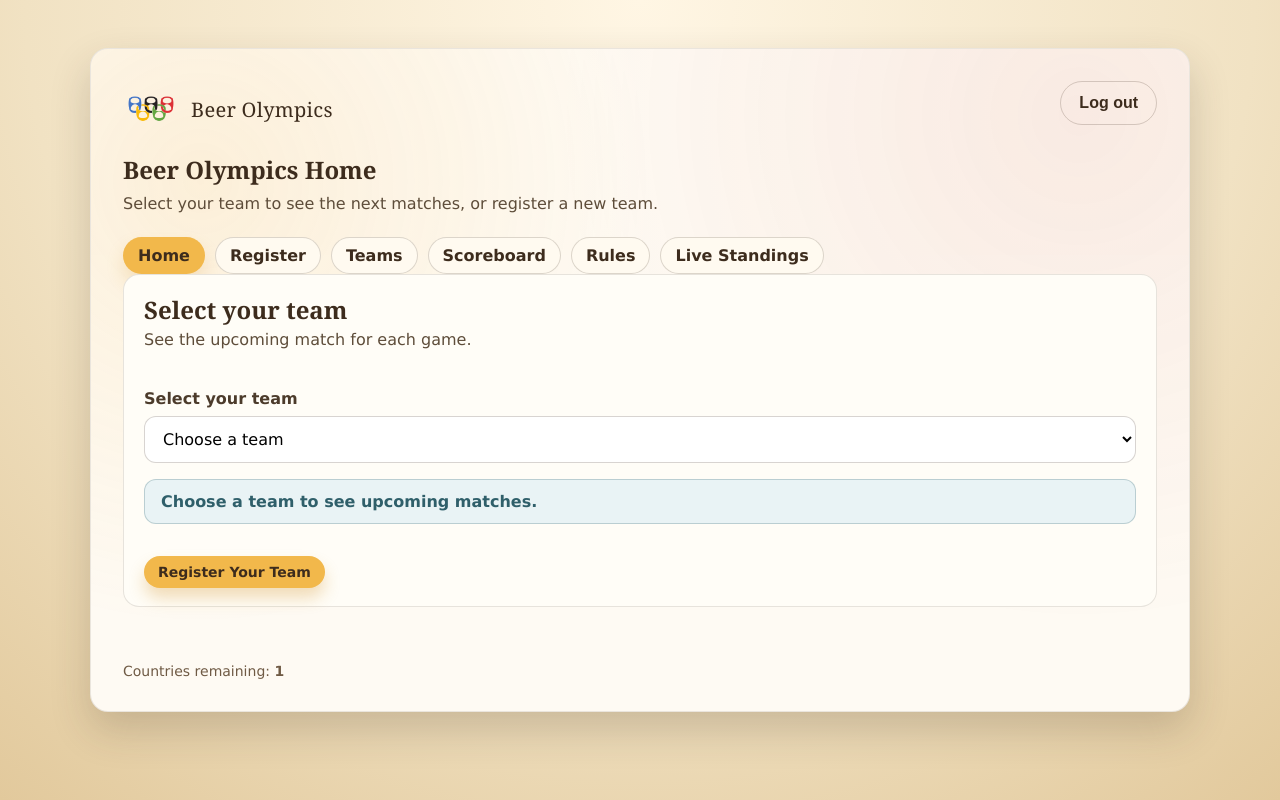
After one commit to kris-hamade/beer_olympics, a Node server app: template views/home.ejs in a window 1280 px wide. The commit adds this page. Run offline with Node 20, Linux system fonts and the light colour scheme; the template is opened without the code that fills it: most values are stand-ins (such as "Sample title", 1, 10 or a date in 2020); some libraries are stand-ins or nearby versions.

Commit message:
Last Tweaks!!!!!!!

```diff
--- a/public/styles.css
+++ b/public/styles.css
@@ -516,6 +516,11 @@ textarea {
   gap: 16px;
 }
 
+.home-panel {
+  display: grid;
+  gap: 16px;
+}
+
 .next-matches {
   border: 1px solid rgba(61, 44, 29, 0.12);
   border-radius: 16px;
@@ -574,6 +579,10 @@ textarea {
   display: grid;
   gap: 24px;
   grid-template-columns: minmax(220px, 1fr) minmax(320px, 2fr);
+}
+
+.register-layout-single {
+  grid-template-columns: 1fr;
 }
 
 .side-panel {
@@ -1004,6 +1013,10 @@ button:disabled {
   cursor: pointer;
   box-shadow: 0 10px 16px rgba(210, 145, 40, 0.3);
   transition: transform 0.15s ease, box-shadow 0.15s ease;
+  text-decoration: none;
+  display: inline-flex;
+  align-items: center;
+  justify-content: center;
 }
 
 .btn:hover {
@@ -1015,6 +1028,13 @@ button:disabled {
   background: transparent;
   border: 1px solid rgba(61, 44, 29, 0.2);
   box-shadow: none;
+}
+
+.btn-compact {
+  padding: 8px 14px;
+  font-size: 14px;
+  justify-self: start;
+  width: fit-content;
 }
 
 .alert {
--- a/server.js
+++ b/server.js
@@ -886,7 +886,7 @@ function getAvailableCountries() {
 
 app.get("/", (req, res) => {
   if (req.session.isAuthed) {
-    return res.redirect("/register");
+    return res.redirect("/home");
   }
   return res.render("login", {
     title: "Beer Olympics Access",
@@ -903,7 +903,7 @@ app.post("/login", loginLimiter, requireCsrf, (req, res) => {
   }
 
   req.session.isAuthed = true;
-  return res.redirect("/register");
+  return res.redirect("/home");
 });
 
 app.post("/logout", requireAuth, requireCsrf, (req, res) => {
@@ -927,6 +927,17 @@ app.get("/register", requireAuth, (req, res) => {
       country_code: ""
     },
     remainingCount: availableCountries.length
+  });
+});
+
+app.get("/home", requireAuth, (req, res) => {
+  const teams = getTeams();
+  const remainingCount = getAvailableCountries().length;
+
+  res.render("home", {
+    title: "Beer Olympics Home",
+    teams,
+    remainingCount
   });
 });
 
--- a/views/admin.ejs
+++ b/views/admin.ejs
@@ -21,7 +21,7 @@
             <h1>Admin Portal</h1>
             <p class="subtitle">Update players, swap countries, or remove teams.</p>
             <nav class="page-tabs" aria-label="Main navigation">
-              <a class="page-tab" href="/register">Home</a>
+              <a class="page-tab" href="/home">Home</a>
               <a class="page-tab is-active" href="/admin/teams" aria-current="page">Admin</a>
               <a class="page-tab" href="/admin/tournament">Tournament</a>
               <a class="page-tab" href="/live-standings" target="_blank" rel="noopener">Live Standings</a>
--- a/views/admin_tournament.ejs
+++ b/views/admin_tournament.ejs
@@ -21,7 +21,7 @@
             <h1>Tournament Control</h1>
             <p class="subtitle">Create brackets, score matches, and track winners.</p>
             <nav class="page-tabs" aria-label="Main navigation">
-              <a class="page-tab" href="/register">Home</a>
+              <a class="page-tab" href="/home">Home</a>
               <a class="page-tab" href="/admin/teams">Admin</a>
               <a class="page-tab is-active" href="/admin/tournament" aria-current="page">Tournament</a>
               <a class="page-tab" href="/live-standings" target="_blank" rel="noopener">Live Standings</a>
--- /dev/null
+++ b/views/home.ejs
@@ -0,0 +1,152 @@
+<!DOCTYPE html>
+<html lang="en">
+  <head>
+    <meta charset="UTF-8" />
+    <meta name="viewport" content="width=device-width, initial-scale=1.0" />
+    <title><%= title %></title>
+    <link rel="stylesheet" href="/styles.css?v=<%= assetVersion %>" />
+    <link rel="icon" href="/beer_logo_transparent.png" type="image/png" />
+  </head>
+  <body>
+    <main class="page">
+      <section class="card">
+        <div class="card-header">
+          <div>
+            <div class="brand-row">
+              <a class="brand-link" href="/home">
+                <img class="brand-logo" src="/beer_logo_transparent.png" alt="Beer Olympics logo" />
+                <span class="brand-name">Beer Olympics</span>
+              </a>
+            </div>
+            <h1>Beer Olympics Home</h1>
+            <p class="subtitle">Select your team to see the next matches, or register a new team.</p>
+            <nav class="page-tabs" aria-label="Main navigation">
+              <a class="page-tab is-active" href="/home" aria-current="page">Home</a>
+              <a class="page-tab" href="/register">Register</a>
+              <a class="page-tab" href="/teams">Teams</a>
+              <a class="page-tab" href="/scoreboard">Scoreboard</a>
+              <a class="page-tab" href="https://docs.google.com/document/d/1GRYHY5Xf6VdELjG4wUNFJdes9ynC1oeRwbZ3qtt6ugw/edit?tab=t.0" target="_blank" rel="noopener">Rules</a>
+              <a class="page-tab" href="/live-standings" target="_blank" rel="noopener">Live Standings</a>
+            </nav>
+          </div>
+          <form method="post" action="/logout">
+            <input type="hidden" name="_csrf" value="<%= csrfToken %>" />
+            <button type="submit" class="btn btn-ghost">Log out</button>
+          </form>
+        </div>
+
+        <div class="home-panel">
+          <div class="next-matches">
+            <div class="next-matches-header">
+              <h2>Select your team</h2>
+              <p class="subtitle">See the upcoming match for each game.</p>
+            </div>
+            <label class="field">
+              <span>Select your team</span>
+              <select id="teamStatusSelect">
+                <option value="">Choose a team</option>
+                <% teams.forEach(function(team) { %>
+                  <option value="<%= team.id %>"><%= team.team_name %></option>
+                <% }) %>
+              </select>
+            </label>
+            <div id="teamStatusResults" class="next-matches-grid"></div>
+            <a class="btn btn-compact" href="/register">Register Your Team</a>
+          </div>
+
+          <div class="link-row">
+            <span class="remaining">Countries remaining: <strong><%= remainingCount %></strong></span>
+          </div>
+        </div>
+      </section>
+    </main>
+    <script>
+      (function() {
+        const select = document.getElementById("teamStatusSelect");
+        const results = document.getElementById("teamStatusResults");
+        let timerId = null;
+
+        const renderMessage = (message) => {
+          results.innerHTML = `<div class="alert alert-info">${message}</div>`;
+        };
+
+        const renderGameCard = (game) => {
+          const status = game.status;
+          if (status === "scheduled") {
+            return `
+              <div class="next-match-card">
+                <div class="next-match-title">${game.name}</div>
+                <div class="next-match-meta">${game.label}</div>
+                <div class="next-match-opponent">vs ${game.opponent}</div>
+              </div>
+            `;
+          }
+          if (status === "bye") {
+            return `
+              <div class="next-match-card is-bye">
+                <div class="next-match-title">${game.name}</div>
+                <div class="next-match-meta">${game.label}</div>
+                <div class="next-match-opponent">Bye this round</div>
+              </div>
+            `;
+          }
+          if (status === "champion") {
+            return `
+              <div class="next-match-card is-champion">
+                <div class="next-match-title">${game.name}</div>
+                <div class="next-match-meta">${game.label}</div>
+              </div>
+            `;
+          }
+          return `
+            <div class="next-match-card is-waiting">
+              <div class="next-match-title">${game.name}</div>
+              <div class="next-match-meta">${game.label}</div>
+            </div>
+          `;
+        };
+
+        const fetchStatus = async () => {
+          const teamId = select.value;
+          if (!teamId) {
+            renderMessage("Choose a team to see upcoming matches.");
+            return;
+          }
+
+          try {
+            const response = await fetch(`/team-status?teamId=${teamId}`, { cache: "no-store" });
+            const payload = await response.json();
+            if (payload.error) {
+              renderMessage(payload.error);
+              return;
+            }
+            if (payload.status === "no_tournament") {
+              renderMessage("No active tournament yet.");
+              return;
+            }
+            if (!payload.games || payload.games.length === 0) {
+              renderMessage("No games configured yet.");
+              return;
+            }
+            results.innerHTML = payload.games.map(renderGameCard).join("");
+          } catch (error) {
+            renderMessage("Unable to load match updates.");
+          }
+        };
+
+        const startPolling = () => {
+          if (timerId) {
+            clearInterval(timerId);
+          }
+          fetchStatus();
+          timerId = setInterval(fetchStatus, 8000);
+        };
+
+        if (select) {
+          renderMessage("Choose a team to see upcoming matches.");
+          select.addEventListener("change", startPolling);
+        }
+      })();
+    </script>
+  </body>
+</html>
--- a/views/scoreboard.ejs
+++ b/views/scoreboard.ejs
@@ -13,7 +13,7 @@
         <div class="card-header">
           <div>
             <div class="brand-row">
-              <a class="brand-link" href="/register">
+              <a class="brand-link" href="/home">
                 <img class="brand-logo" src="/beer_logo_transparent.png" alt="Beer Olympics logo" />
                 <span class="brand-name">Beer Olympics</span>
               </a>
@@ -21,7 +21,8 @@
             <h1>Scoreboard</h1>
             <p class="subtitle">Track bracket wins and total wins across all games.</p>
             <nav class="page-tabs" aria-label="Main navigation">
-              <a class="page-tab" href="/register">Home</a>
+              <a class="page-tab" href="/home">Home</a>
+              <a class="page-tab" href="/register">Register</a>
               <a class="page-tab" href="/teams">Teams</a>
               <a class="page-tab is-active" href="/scoreboard" aria-current="page">Scoreboard</a>
               <a class="page-tab" href="/live-standings" target="_blank" rel="noopener">Live Standings</a>
--- a/views/success.ejs
+++ b/views/success.ejs
@@ -11,7 +11,7 @@
     <main class="page">
       <section class="card">
         <div class="brand-row">
-          <a class="brand-link" href="/register">
+          <a class="brand-link" href="/home">
             <img class="brand-logo" src="/beer_logo_transparent.png" alt="Beer Olympics logo" />
             <span class="brand-name">Beer Olympics</span>
           </a>
@@ -19,7 +19,8 @@
         <h1>Registration Complete</h1>
         <p class="subtitle">You are officially in the Beer Olympics lineup.</p>
         <nav class="page-tabs" aria-label="Main navigation">
-          <a class="page-tab" href="/register">Home</a>
+          <a class="page-tab" href="/home">Home</a>
+          <a class="page-tab" href="/register">Register</a>
           <a class="page-tab" href="/teams">Teams</a>
           <a class="page-tab" href="/scoreboard">Scoreboard</a>
           <a class="page-tab" href="/live-standings" target="_blank" rel="noopener">Live Standings</a>
--- a/views/teams.ejs
+++ b/views/teams.ejs
@@ -13,7 +13,7 @@
         <div class="card-header">
           <div>
             <div class="brand-row">
-              <a class="brand-link" href="/register">
+              <a class="brand-link" href="/home">
                 <img class="brand-logo" src="/beer_logo_transparent.png" alt="Beer Olympics logo" />
                 <span class="brand-name">Beer Olympics</span>
               </a>
@@ -21,7 +21,8 @@
             <h1>Registered Teams</h1>
             <p class="subtitle">All squads and their chosen countries.</p>
             <nav class="page-tabs" aria-label="Main navigation">
-              <a class="page-tab" href="/register">Home</a>
+              <a class="page-tab" href="/home">Home</a>
+              <a class="page-tab" href="/register">Register</a>
               <a class="page-tab is-active" href="/teams" aria-current="page">Teams</a>
               <a class="page-tab" href="/scoreboard">Scoreboard</a>
               <a class="page-tab" href="/live-standings" target="_blank" rel="noopener">Live Standings</a>
```
Also changed, not shown: views/register.ejs (+4 -139 lines).
